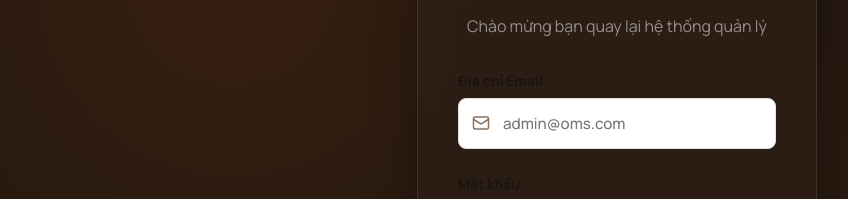
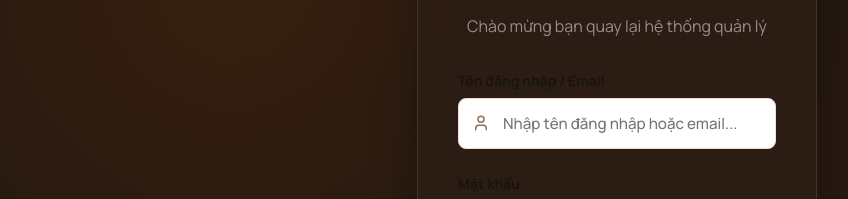
Before and after one commit to loc2605/OMS-Project-Admin-FE, a React (Vite) app: page /login in a window 1280 px wide. Shown: the part 260-459 px from the top of the page, without its empty margins (23-871 px from the left). Built offline with nearby package versions, Linux system fonts and the light colour scheme; no server answers.

Commit message:
fix login

```diff
--- a/src/pages/LoginPage.jsx
+++ b/src/pages/LoginPage.jsx
@@ -6,10 +6,11 @@ import { toast } from 'sonner';
 import { useNavigate } from 'react-router-dom';
 import Button from '../components/common/Button';
 import Input from '../components/common/Input';
-import { Mail, Lock, LogIn } from 'lucide-react';
+import { User, Lock, LogIn } from 'lucide-react';
+import authService from '../services/authService';
 
 const loginSchema = z.object({
-  email: z.string().email('Địa chỉ Email không hợp lệ'),
+  username: z.string().min(3, 'Tên đăng nhập phải chứa ít nhất 3 ký tự'),
   password: z.string().min(6, 'Mật khẩu phải chứa ít nhất 6 ký tự'),
 });
 
@@ -21,14 +22,32 @@ const LoginPage = () => {
 
   const onSubmit = async (data) => {
     try {
-      // Giả lập kết nối API đăng nhập
-      await new Promise(resolve => setTimeout(resolve, 1200));
+      // Gọi API đăng nhập thực tế của Backend
+      const response = await authService.login(data.username, data.password);
 
-      localStorage.setItem('admin_token', 'mock_token_123');
-      toast.success('Đăng nhập thành công!');
+      if (response.success) {
+        toast.success('Đăng nhập hệ thống Admin thành công!');
+        navigate('/');
+      } else {
+        toast.error(response.message || 'Đăng nhập thất bại.');
+      }
+    } catch (error) {
+      console.warn('API error, executing local mock login for development environment', error);
+
+      // Chế độ mô phỏng dự phòng khi Backend Offline
+      await new Promise(resolve => setTimeout(resolve, 1000));
+
+      // Thiết lập các dữ liệu Mock
+      localStorage.setItem('admin_token', 'mock_token_admin_123');
+      localStorage.setItem('admin_user', JSON.stringify({
+        id: 'admin-account-id',
+        username: data.username,
+        role: 'ADMIN',
+        token: 'mock_token_admin_123'
+      }));
+
+      toast.success('Đăng nhập thành công! (Chế độ giả lập DEV)');
       navigate('/');
-    } catch (error) {
-      toast.error('Đăng nhập thất bại. Vui lòng kiểm tra lại thông tin.');
     }
   };
 
@@ -72,11 +91,11 @@ const LoginPage = () => {
 
         <form onSubmit={handleSubmit(onSubmit)} style={{ display: 'flex', flexDirection: 'column', gap: '1.5rem', textAlign: 'left' }}>
           <Input
-            label="Địa chỉ Email"
-            placeholder="admin@oms.com"
-            icon={Mail}
-            {...register('email')}
-            error={errors.email?.message}
+            label="Tên đăng nhập / Email"
+            placeholder="Nhập tên đăng nhập hoặc email..."
+            icon={User}
+            {...register('username')}
+            error={errors.username?.message}
           />
           <Input
             label="Mật khẩu"
@@ -101,7 +120,7 @@ const LoginPage = () => {
               fontSize: '1.1rem',
               fontWeight: '800',
               borderRadius: '9999px',
-              backgroundColor: '#f26c0d', // Explicit brand orange
+              backgroundColor: '#f26c0d',
               color: '#ffffff',
               boxShadow: '0 10px 25px -5px rgba(242, 108, 13, 0.4)'
             }}
--- a/src/pages/Products/ProductList.jsx
+++ b/src/pages/Products/ProductList.jsx
@@ -278,7 +278,7 @@ const ProductList = () => {
     {
       header: 'SKU',
       accessorKey: 'sku',
-      cell: (info) => <code style={{ padding: '0.2rem 0.4rem', background: 'var(--bg-light)', borderRadius: '4px', fontSize: '0.8rem', fontWeight: '800' }}>{info.getValue()}</code>
+      cell: (info) => <code style={{ padding: '0.2rem 0.4rem', background: 'var(--bg-main)', border: '1px solid var(--border-color)', borderRadius: '4px', fontSize: '0.8rem', fontWeight: '800', color: 'var(--text-main)' }}>{info.getValue()}</code>
     },
     {
       header: 'Phân loại',
@@ -538,9 +538,9 @@ const ProductList = () => {
 
               <div style={{ padding: '1.5rem' }}>
                 {/* Product Name Header */}
-                <div style={{ background: 'var(--bg-light)', padding: '1rem', borderRadius: '8px', border: '1px solid var(--border-color)', marginBottom: '1.25rem' }}>
+                <div style={{ background: 'var(--bg-main)', padding: '1rem', borderRadius: '8px', border: '1px solid var(--border-color)', marginBottom: '1.25rem' }}>
                   <h4 style={{ margin: 0, fontSize: '1rem', fontWeight: '800' }}>{stockProduct.name}</h4>
-                  <span style={{ fontSize: '0.75rem', fontWeight: '800', background: 'var(--border-color)', padding: '0.15rem 0.4rem', borderRadius: '4px', display: 'inline-block', marginTop: '0.25rem' }}>
+                  <span style={{ fontSize: '0.75rem', fontWeight: '800', background: 'var(--bg-card)', border: '1px solid var(--border-color)', padding: '0.15rem 0.4rem', borderRadius: '4px', display: 'inline-block', marginTop: '0.25rem' }}>
                     SKU: {stockProduct.sku}
                   </span>
                 </div>
```
